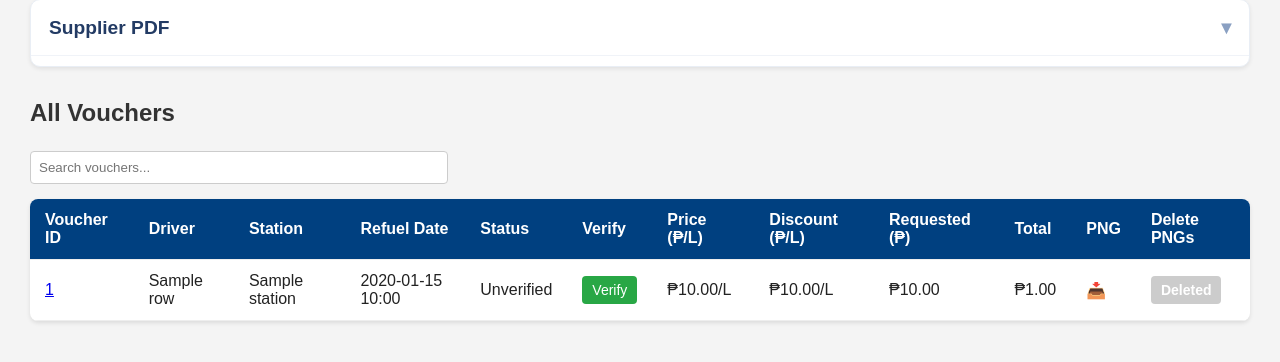
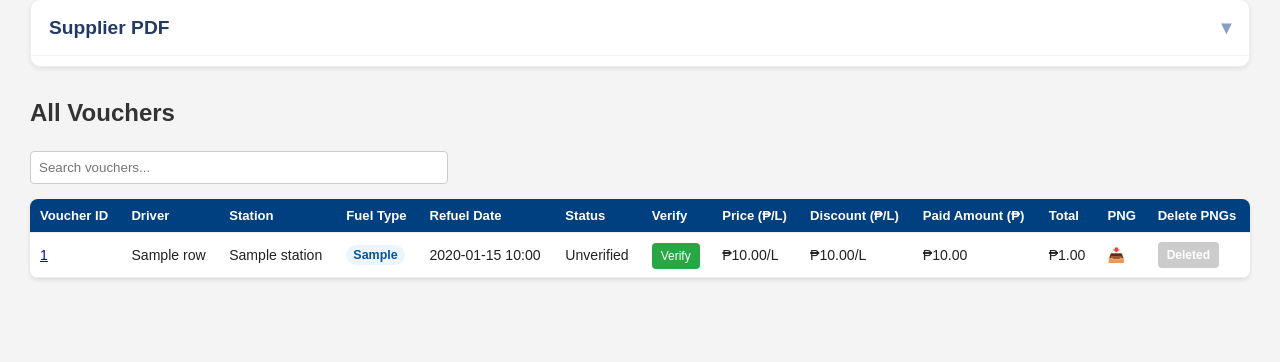
Before and after one commit to kayacohen/unifleet-v2-webapp, a Flask app: template templates/form.html in a window 1280 px wide. Shown: the part 138-500 px from the top of the page. Run offline with Flask 3, Linux system fonts and the light colour scheme; the template is opened without the code that fills it: most values are stand-ins (such as "Sample title", 1, 10 or a date in 2020).

Commit message:
show fuel type on dashboard and sort vouchers by newest booking

```diff
--- a/templates/form.html
+++ b/templates/form.html
@@ -49,17 +49,21 @@
             border-radius: 8px;
             overflow: hidden;
             box-shadow: 0 2px 4px rgba(0,0,0,0.1);
+            font-size: 0.88rem;
         }
 
         th, td {
-            padding: 12px 15px;
+            padding: 9px 10px;
             text-align: left;
             border-bottom: 1px solid #eee;
+            vertical-align: middle;
         }
 
         th {
             background-color: #004080;
             color: white;
+            font-size: 0.82rem;
+            white-space: nowrap;
         }
 
         tr:hover {
@@ -80,10 +84,10 @@
             background-color: #d9534f;
             color: white;
             border: none;
-            padding: 6px 10px;
+            padding: 6px 9px;
             border-radius: 4px;
             cursor: pointer;
-            font-size: 14px;
+            font-size: 12px;
         }
 
         .delete-button[disabled] {
@@ -95,14 +99,31 @@
             background-color: #28a745;
             color: white;
             border: none;
-            padding: 6px 10px;
+            padding: 6px 9px;
             border-radius: 4px;
             cursor: pointer;
-            font-size: 14px;
+            font-size: 12px;
             text-decoration: none;
+            white-space: nowrap;
         }
         .verify-button:hover {
             filter: brightness(0.95);
+        }
+
+        .fuel-badge {
+            display: inline-block;
+            padding: 3px 7px;
+            border-radius: 999px;
+            font-size: 0.78rem;
+            font-weight: 700;
+            background: #eef4fb;
+            color: #0054a6;
+            white-space: nowrap;
+        }
+
+        .fuel-badge.gasoline {
+            background: #fff7ed;
+            color: #b45309;
         }
 
         td form {
@@ -131,7 +152,6 @@
           color: #233b64;
           border-bottom: 1px solid #f0f3f8;
 
-          /* show a caret and align like a header */
           display: flex;
           align-items: center;
           justify-content: space-between;
@@ -145,7 +165,6 @@
 
         .panel > summary::-webkit-details-marker { display: none; }
 
-        /* Constrain panel inner width and center it */
         .panel .panel-controls,
         .panel .station-grid,
         .panel .panel-actions {
@@ -172,13 +191,12 @@
         .panel-controls .linklike:hover { text-decoration: underline; }
         .panel-controls .sep { color: #9aa7bd; }
 
-        /* >>> SINGLE compact station-grid rule (removed earlier duplicate) */
         .station-grid {
           display: grid;
           grid-template-columns: repeat(auto-fill, minmax(240px, 1fr));
           gap: 8px 12px;
           padding: 12px 18px 6px 18px;
-          max-height: 320px;      /* more compact */
+          max-height: 320px;
           overflow: auto;
         }
         .station-pill {
@@ -188,15 +206,15 @@
           background: #f7f9fc;
           border: 1px solid #e6edf6;
           border-radius: 999px;
-          padding: 6px 10px;      /* smaller pill */
+          padding: 6px 10px;
           cursor: pointer;
           user-select: none;
           transition: background .15s ease;
-          font-size: 0.9rem;      /* smaller text */
+          font-size: 0.9rem;
         }
         .station-pill:hover { background: #eef4fb; }
         .station-pill input[type="checkbox"] {
-          width: 14px; height: 14px; /* smaller checkbox */
+          width: 14px; height: 14px;
         }
 
         .station-pill-text {
@@ -245,23 +263,17 @@
         <a href="/book" target="_blank">Book</a>
         <a href="/export_supplier_csv" download>Download Supplier CSV</a>
         <a href="/admin/prices?key=unifleet-admin" target="_blank">Admin Prices</a>
-
-
     </div>
 
-    <!-- Supplier PDF filter + actions (persist via cookie) -->
-    <!-- NOTE: removed `open` so it's collapsed by default -->
     <details class="panel">
       <summary>Supplier PDF <span class="caret">▾</span></summary>
 
-      <!-- Compact controls row -->
       <div class="panel-controls">
         <button type="button" class="linklike" id="selectAllStations">Select all</button>
         <span class="sep">•</span>
         <button type="button" class="linklike" id="clearAllStations">Clear all</button>
       </div>
 
-      <!-- Station picker (posts cookie of selected station ids) -->
       <form action="/pdf/prefs" method="POST" id="pdfPrefsForm">
         {% set default_all = (selected_station_ids|length == 0) %}
 
@@ -286,7 +298,6 @@
           <button type="submit" class="btn-primary">Save Selection</button>
           <button type="button" class="btn-secondary" id="exportSupplierPdf">Download Supplier PDF</button>
         </div>
-
       </form>
     </details>
 
@@ -299,12 +310,13 @@
             <th>Voucher ID</th>
             <th>Driver</th>
             <th>Station</th>
+            <th>Fuel Type</th>
             <th>Refuel Date</th>
             <th>Status</th>
             <th>Verify</th>
             <th>Price (₱/L)</th>
             <th>Discount (₱/L)</th>
-            <th>Requested (₱)</th>
+            <th>Paid Amount (₱)</th>
             <th>Total</th>
             <th>PNG</th>
             <th>Delete PNGs</th>
@@ -317,6 +329,20 @@
                 <td><a href="/redeem/{{ row['voucher_id'] }}" target="_blank">{{ row['voucher_id'] }}</a></td>
                 <td>{{ row['driver_name'] }}</td>
                 <td>{{ row['station'] }}</td>
+
+                {% set _fuel_raw = row.get('fuel_type') %}
+                {% if _fuel_raw in (None, '', 'nan') or (_fuel_raw|string).lower() == 'nan' %}
+                  {% set _fuel_type = 'Diesel' %}
+                {% else %}
+                  {% set _fuel_type = _fuel_raw %}
+                {% endif %}
+
+                <td>
+                  <span class="fuel-badge {% if (_fuel_type|string).lower() == 'gasoline' %}gasoline{% endif %}">
+                    {{ _fuel_type }}
+                  </span>
+                </td>
+
                 <td>
                   {% set ts = row.get('refuel_datetime') or row.get('expected_refill_date') or row.get('transaction_date') %}
                   {{ ts|manila_time }}
@@ -338,7 +364,7 @@
                 {% set _price = row.get('price_snapshot_php_per_liter') or row.get('live_price_php_per_liter') %}
                 <td style="white-space:nowrap;">
                   {% if _price not in (None, '', 'nan') %}
-                    ₱{{ '%.2f'|format(_price) }}/L
+                    ₱{{ '%.2f'|format(_price|float) }}/L
                   {% else %}
                     —
                   {% endif %}
@@ -347,7 +373,7 @@
                 {% set _disc = row.get('discount_snapshot_php_per_liter') or row.get('discount_per_liter') %}
                 <td style="white-space:nowrap;">
                   {% if _disc not in (None, '', 'nan') %}
-                    ₱{{ '%.2f'|format(_disc) }}/L
+                    ₱{{ '%.2f'|format(_disc|float) }}/L
                   {% else %}
                     —
                   {% endif %}
@@ -399,7 +425,6 @@
             });
         }
 
-        // Supplier PDF: select/clear helpers
         (function () {
           const form = document.getElementById("pdfPrefsForm");
           if (!form) return;
@@ -436,6 +461,5 @@
     })();
   </script>
 
-
 </body>
 </html>
```
Also changed, not shown: persistence.py (+79 -52 lines).
